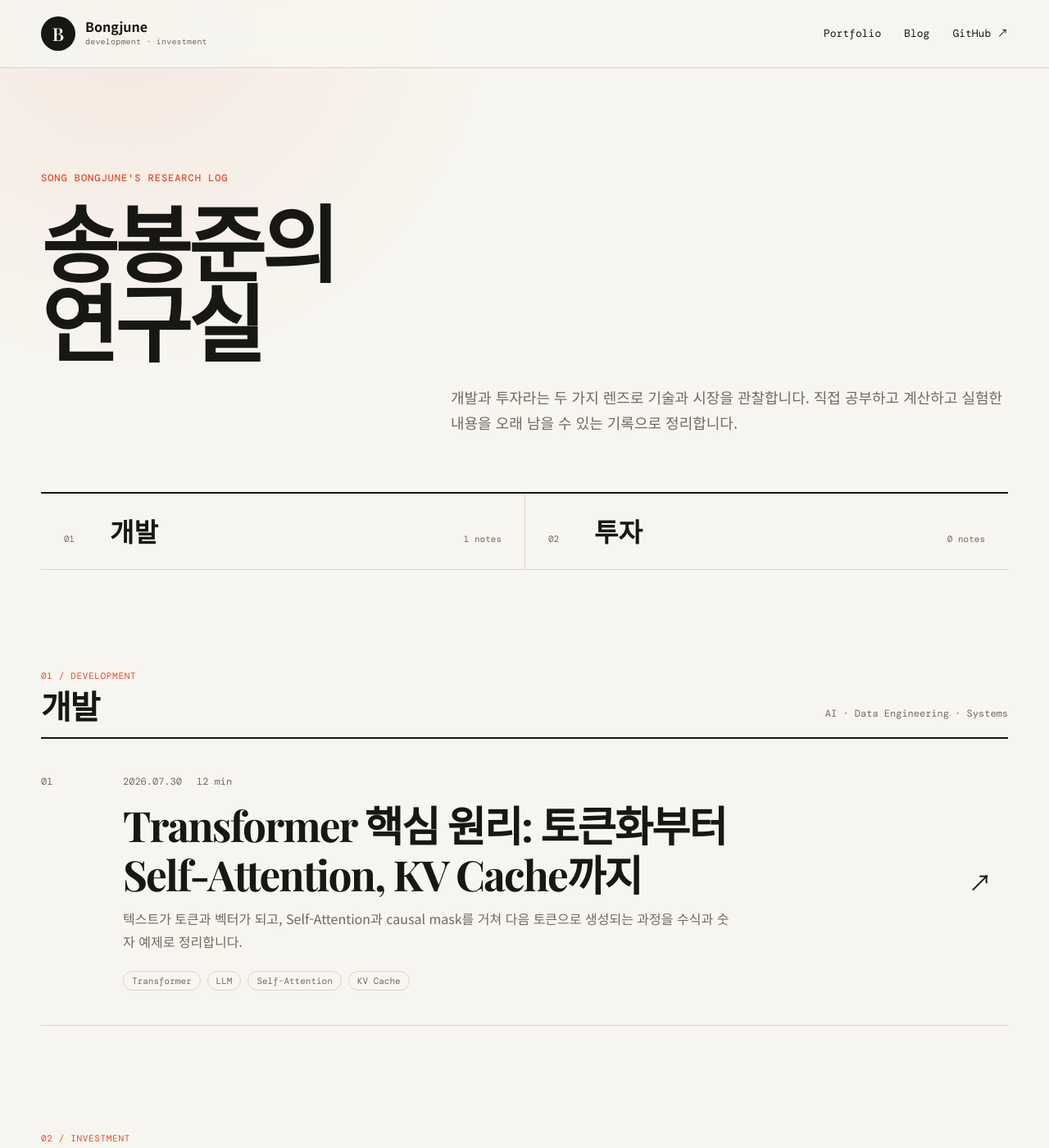
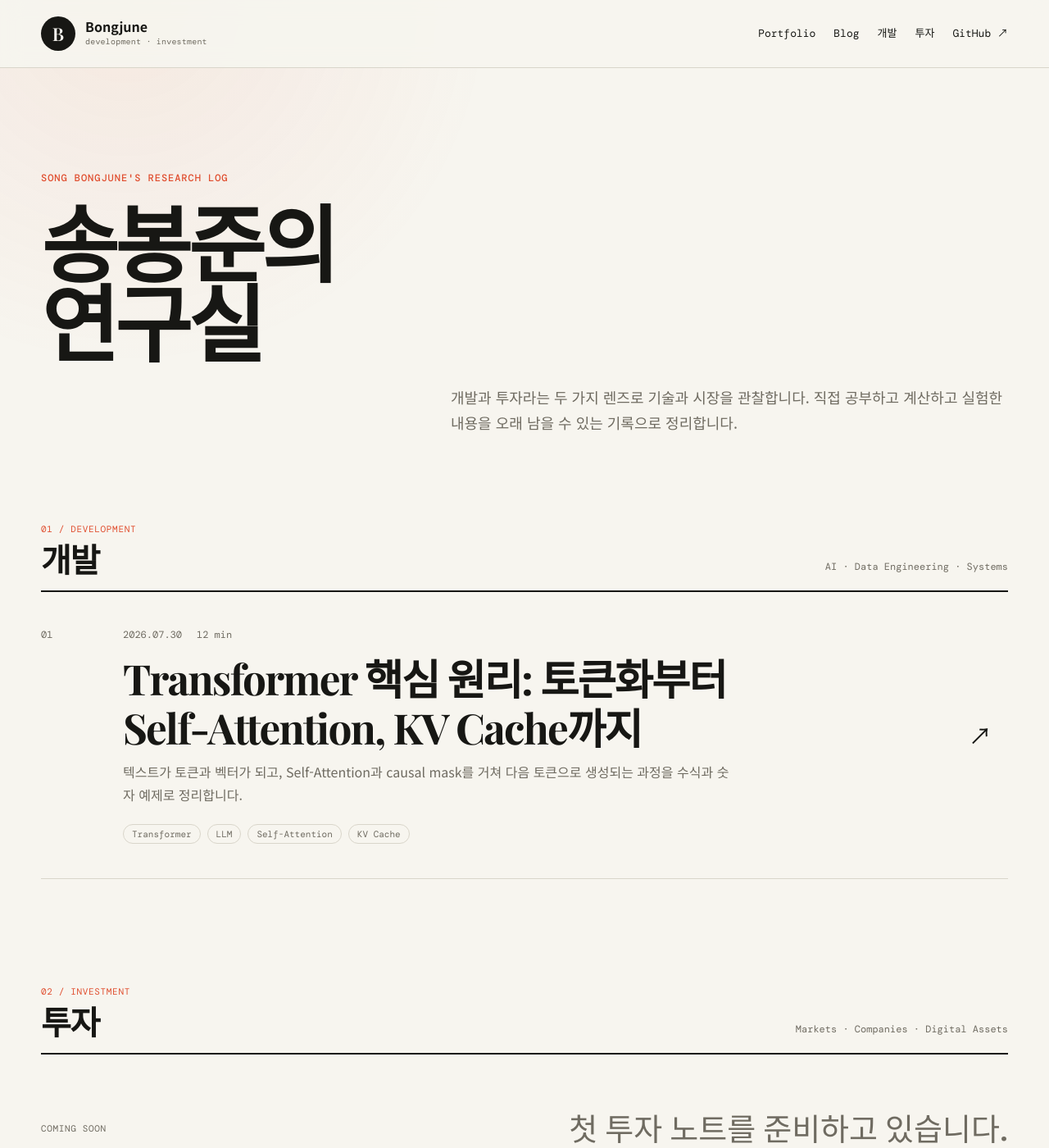
Before and after one commit to 80portisfound/80portisfound.github.io, a Jekyll site: the page built from blog/index.html, in a window 1280 px wide and 1400 px high. Shown: the whole window at 82% size. Built offline with Jekyll 4.4.1, drawn with Linux system fonts in a browser that asks for light colours.

Commit message:
Simplify blog navigation and post layout (#3)
Move development and investment categories to the top navigation, remove the post sidebar, and widen the reading column.

```diff
--- a/_layouts/default.html
+++ b/_layouts/default.html
@@ -32,9 +32,11 @@
           </span>
         </a>
         <nav class="site-nav" aria-label="Primary navigation">
-          <a href="{{ '/' | relative_url }}">Portfolio</a>
+          <a class="nav-secondary" href="{{ '/' | relative_url }}">Portfolio</a>
           <a href="{{ '/blog/' | relative_url }}">Blog</a>
-          <a href="https://github.com/80portisfound" target="_blank" rel="noreferrer">GitHub ↗</a>
+          <a href="{{ '/blog/#development' | relative_url }}">개발</a>
+          <a href="{{ '/blog/#investment' | relative_url }}">투자</a>
+          <a class="nav-secondary" href="https://github.com/80portisfound" target="_blank" rel="noreferrer">GitHub ↗</a>
         </nav>
       </div>
     </header>
--- a/_layouts/post.html
+++ b/_layouts/post.html
@@ -18,11 +18,6 @@ layout: default
   </header>
 
   <div class="post-shell">
-    <aside class="post-aside" aria-label="Article details">
-      <p class="post-aside__label">Category</p>
-      <p>{{ page.category_label | default: "연구 노트" }}</p>
-      <a href="https://github.com/80portisfound" target="_blank" rel="noreferrer">Follow on GitHub ↗</a>
-    </aside>
     <div class="post-content">
       {{ content }}
     </div>
--- a/assets/css/blog.css
+++ b/assets/css/blog.css
@@ -82,7 +82,7 @@ img { max-width: 100%; }
   letter-spacing: 0.02em;
 }
 
-.site-nav { display: flex; gap: 28px; }
+.site-nav { display: flex; gap: 22px; }
 
 .site-nav a {
   text-decoration: none;
@@ -128,44 +128,6 @@ img { max-width: 100%; }
   margin: 0 0 0 auto;
   color: var(--muted);
   font-size: 18px;
-}
-
-.category-nav {
-  display: grid;
-  grid-template-columns: repeat(2, 1fr);
-  width: min(1180px, calc(100% - 40px));
-  margin: -28px auto 112px;
-  border-top: 2px solid var(--ink);
-  border-bottom: 1px solid var(--line);
-}
-
-.category-nav a {
-  display: grid;
-  grid-template-columns: 42px 1fr auto;
-  align-items: end;
-  gap: 14px;
-  padding: 30px 28px;
-  text-decoration: none;
-  transition: color 160ms ease, background 160ms ease;
-}
-
-.category-nav a + a { border-left: 1px solid var(--line); }
-
-.category-nav a:hover { color: var(--paper); background: var(--ink); }
-
-.category-nav span,
-.category-nav small {
-  color: var(--muted);
-  font: 11px "DM Mono", monospace;
-}
-
-.category-nav a:hover span,
-.category-nav a:hover small { color: #bdb8ac; }
-
-.category-nav strong {
-  font-family: "Playfair Display", "Noto Sans KR", serif;
-  font-size: 32px;
-  line-height: 1;
 }
 
 .post-list { padding-bottom: 120px; }
@@ -304,27 +266,13 @@ img { max-width: 100%; }
 }
 
 .post-shell {
-  display: grid;
-  grid-template-columns: 190px minmax(0, 760px);
-  justify-content: space-between;
-  gap: 80px;
+  max-width: 940px;
+  margin: 0 auto;
   border-top: 1px solid var(--line);
   padding-top: 56px;
 }
 
-.post-aside {
-  position: sticky;
-  top: 120px;
-  height: fit-content;
-  color: var(--muted);
-  font: 12px/1.7 "DM Mono", monospace;
-}
-
-.post-aside__label { color: var(--accent); text-transform: uppercase; }
-
-.post-aside a { display: inline-block; margin-top: 18px; }
-
-.post-content { min-width: 0; font-size: 17px; }
+.post-content { width: 100%; min-width: 0; font-size: 18px; }
 
 .post-content > p:first-child {
   font-size: 21px;
@@ -417,8 +365,8 @@ img { max-width: 100%; }
   display: flex;
   justify-content: space-between;
   align-items: center;
-  max-width: 760px;
-  margin: 100px 0 0 auto;
+  max-width: 940px;
+  margin: 100px auto 0;
   padding-top: 28px;
   border-top: 2px solid var(--ink);
 }
@@ -443,26 +391,18 @@ img { max-width: 100%; }
 .site-footer p { margin: 0; }
 
 @media (max-width: 850px) {
-  .post-shell { grid-template-columns: 1fr; gap: 24px; }
-  .post-aside { display: none; }
-  .post-content { max-width: 760px; }
-  .post-end { margin-left: 0; }
+  .post-shell { max-width: 760px; }
+  .post-end { max-width: 760px; }
 }
 
 @media (max-width: 620px) {
   .site-header__inner { min-height: 70px; }
   .site-brand small { display: none; }
-  .site-nav { gap: 14px; }
-  .site-nav a { font-size: 11px; }
+  .site-nav { gap: 16px; }
+  .site-nav a { font-size: 12px; }
+  .site-nav .nav-secondary { display: none; }
   .blog-hero { padding: 72px 0 64px; }
   .blog-hero > p:last-child { font-size: 16px; }
-  .category-nav { margin: -14px auto 76px; }
-  .category-nav a {
-    grid-template-columns: 1fr;
-    gap: 8px;
-    padding: 22px 18px;
-  }
-  .category-nav strong { font-size: 27px; }
   .post-list__heading { align-items: start; flex-direction: column; gap: 12px; }
   .post-list__heading h2 { font-size: 34px; }
   .empty-category { align-items: flex-start; flex-direction: column; justify-content: center; gap: 12px; }
--- a/blog/index.html
+++ b/blog/index.html
@@ -12,19 +12,6 @@ permalink: /blog/
   <h1>송봉준의<br>연구실</h1>
   <p>개발과 투자라는 두 가지 렌즈로 기술과 시장을 관찰합니다. 직접 공부하고 계산하고 실험한 내용을 오래 남을 수 있는 기록으로 정리합니다.</p>
 </section>
-
-<nav class="category-nav" aria-label="글 카테고리">
-  <a href="#development">
-    <span>01</span>
-    <strong>개발</strong>
-    <small>{{ development_posts | size }} notes</small>
-  </a>
-  <a href="#investment">
-    <span>02</span>
-    <strong>투자</strong>
-    <small>{{ investment_posts | size }} notes</small>
-  </a>
-</nav>
 
 <section class="post-list category-section" id="development" aria-labelledby="development-heading">
   <div class="post-list__heading">
```
